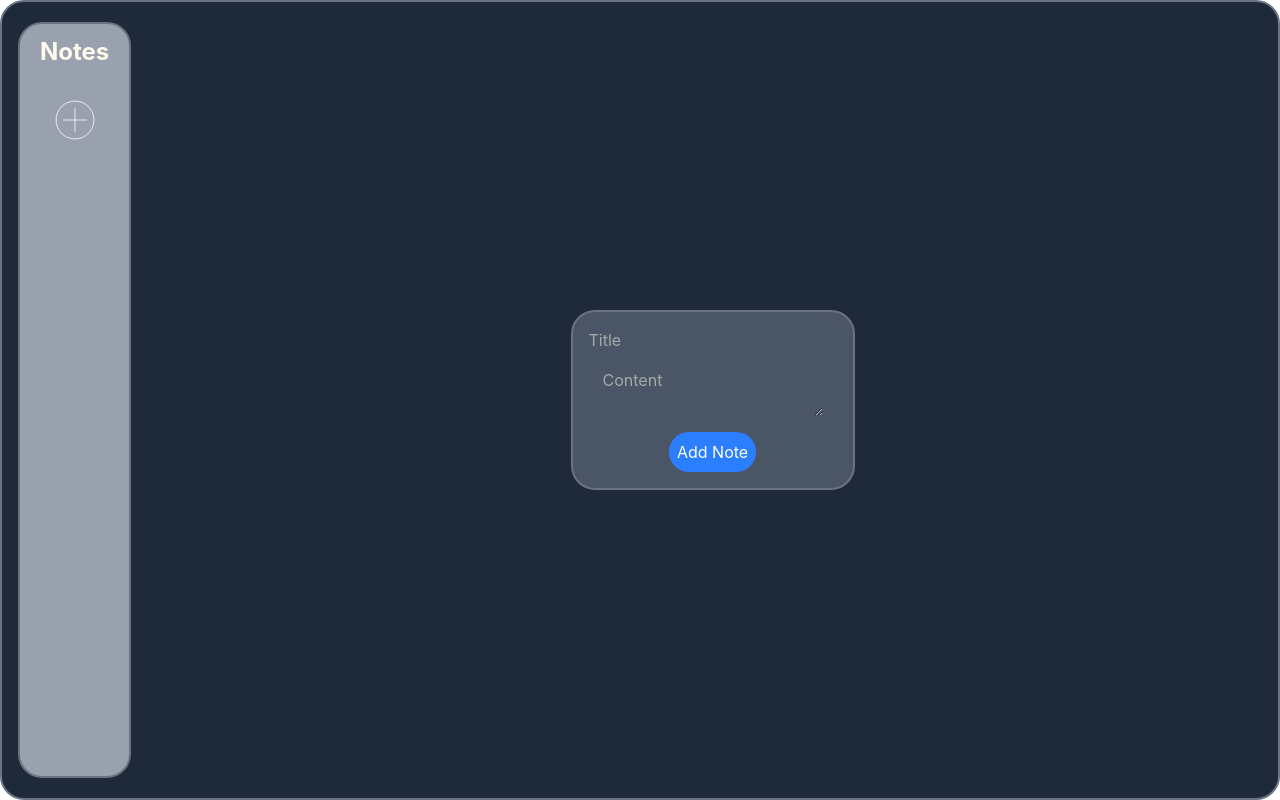
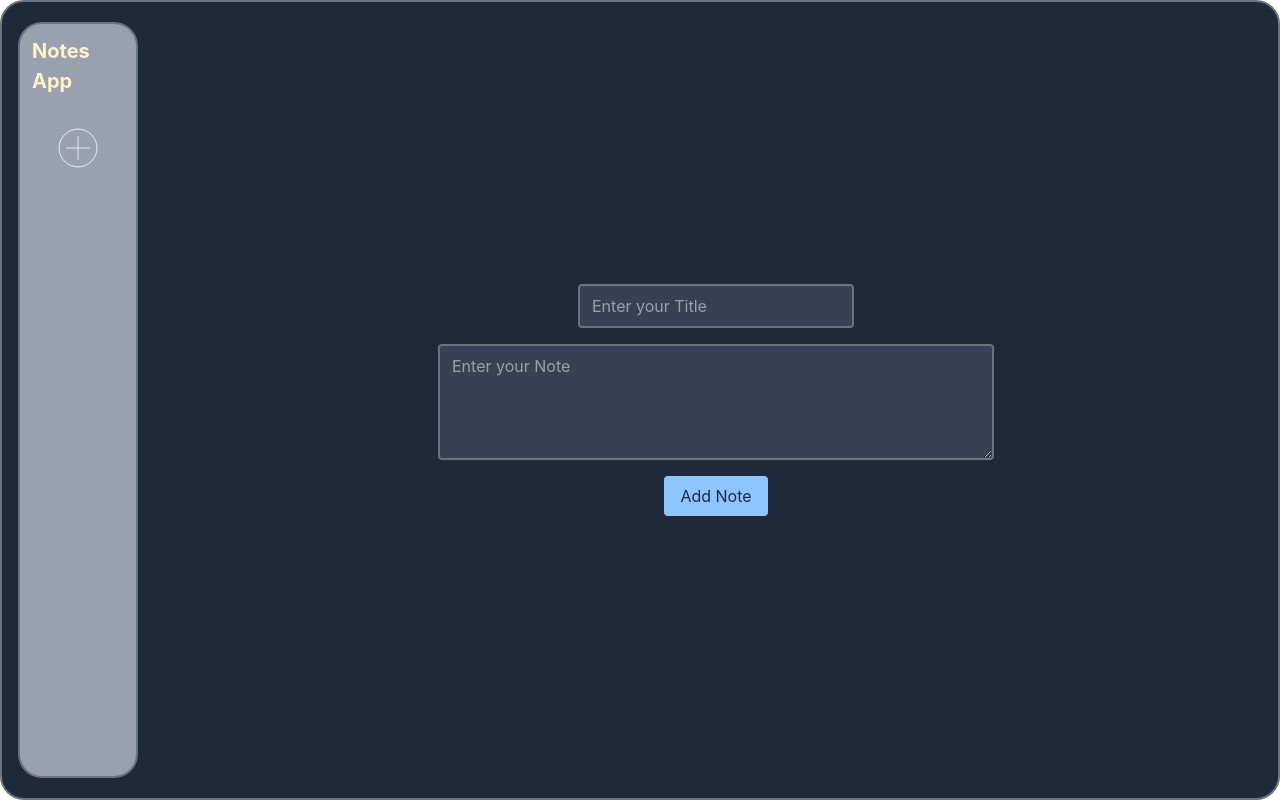
Before and after one commit to Abhishek20-prog/Notes, a React (Vite) app in the folder NOTE/: page / in a window 1280 px wide. Both pictures are taken after a click on the button 74 px from the left and 119 px from the top of the page. Built offline with nearby package versions, Linux system fonts and the light colour scheme.

Commit message:
initial commit

```diff
--- a/NOTE/src/App.jsx
+++ b/NOTE/src/App.jsx
@@ -2,10 +2,40 @@ import Form from './Components/Form'
 import Sidebar from './Components/Sidebar'
 import { useState } from 'react'
 const App = () => {
+const [showForm, setShowForm] = useState(false);
+  const [notes, setNotes] = useState([]);
+
+  const openForm = () => {
+    setShowForm(true);
+  };
+
+  const addNote = (newNote) => {
+    setNotes([...notes, newNote]);
+    setShowForm(false);
+  };
+
   return (
-    <div className="h-screen bg-gray-800 text-amber-50 flex border-2 border-gray-500 items-center rounded-3xl">
-      <Sidebar />
-        <Form/>
+    <div className="h-screen bg-gray-800 text-amber-100 flex border-2 border-gray-500 items-center rounded-3xl">
+       <Sidebar openForm={openForm} />
+
+      <div className="flex-1 flex items-center justify-center">
+        {showForm ? (
+          <Form addNote={addNote} />
+        ) : (
+          <div className="grid grid-cols-3 gap-4">
+            {notes.map((note) => (
+              <div
+                key={note.id}
+                className="bg-gray-500 p-4 rounded-xl w-60 h-60 flex justify-center items-center flex-col gap-4 border-2 border-gray-200"
+              >
+
+                <h2 className="text-xl font-bold">Title: {note.title}</h2>
+                <p className="text-gray-300">Note: {note.note}</p>
+              </div>
+            ))}
+          </div>
+        )}
+      </div>
 
 
     </div>
--- a/NOTE/src/Components/Form.jsx
+++ b/NOTE/src/Components/Form.jsx
@@ -1,19 +1,54 @@
+import { useState } from "react";
 
+const Form = ({ addNote }) => {
+  const [title, setTitle] = useState("");
+  const [note, setNote] = useState("");
 
-const Form = () => {
+  const handleSubmit = (e) => {
+    e.preventDefault();
 
+    const newNote = {
+      id: Date.now(),
+      title: title,
+      note: note,
+    };
+
+    addNote(newNote);
+
+    setTitle("");
+    setNote("");
+  };
 
   return (
+    <form
+      onSubmit={handleSubmit}
+      className="flex flex-col gap-4 items-center"
+    >
+      <input
+        type="text"
+        placeholder="Enter your Title"
+        className="border-2 border-gray-500 rounded px-3 py-2 text-white bg-gray-700"
+        value={title}
+        onChange={(e) => setTitle(e.target.value)}
+      />
 
-    <div className=" h-[93%] w-[93%] flex flex-col gap-8 items-center justify-center p-3 mx-4 rounded-3xl">
-        <form className="flex flex-col gap-4 p-4 mx-auto justify-center items-center border-gray-500 border-2 rounded-3xl bg-gray-600" >
-            <input type="text" placeholder="Title"  />
-            <textarea placeholder="Content"  />
-            <button type="submit" className="bg-blue-500 text-white p-2 rounded-3xl">Add Note</button>
-        </form>
+      <textarea
+        placeholder="Enter your Note"
+        className="border-2 border-gray-500 rounded px-3 py-2 text-white bg-gray-700"
+        rows="4"
+        cols="50"
+        value={note}
+        onChange={(e) => setNote(e.target.value)}
+      ></textarea>
 
-    </div>
-  )
-}
+      <button
+        type="submit"
+        className="bg-blue-300 text-gray-800 px-4 py-2 rounded"
+      >
+        Add Note
+      </button>
+    </form>
+  );
+};
 
-export default Form
+export default Form;
--- a/NOTE/src/Components/Sidebar.jsx
+++ b/NOTE/src/Components/Sidebar.jsx
@@ -1,13 +1,13 @@
 import plus from "../assets/plus-svgrepo-com.svg"
 
 
-const Sidebar = () => {
+const Sidebar = ({openForm}) => {
 
 
   return (
     <div className="h-[95%] w-30 border-2 border-gray-500 flex flex-col gap-8 items-center p-3 bg-gray-400 mx-4 rounded-3xl">
-      <h1 className="text-2xl font-bold">Notes</h1>
-      <button>
+      <h1 className="text-[20px] font-bold">Notes App</h1>
+      <button onClick={openForm}>
         <img src={plus} alt="plus" className="w-10 h-10" />
       </button>
     </div>
```
